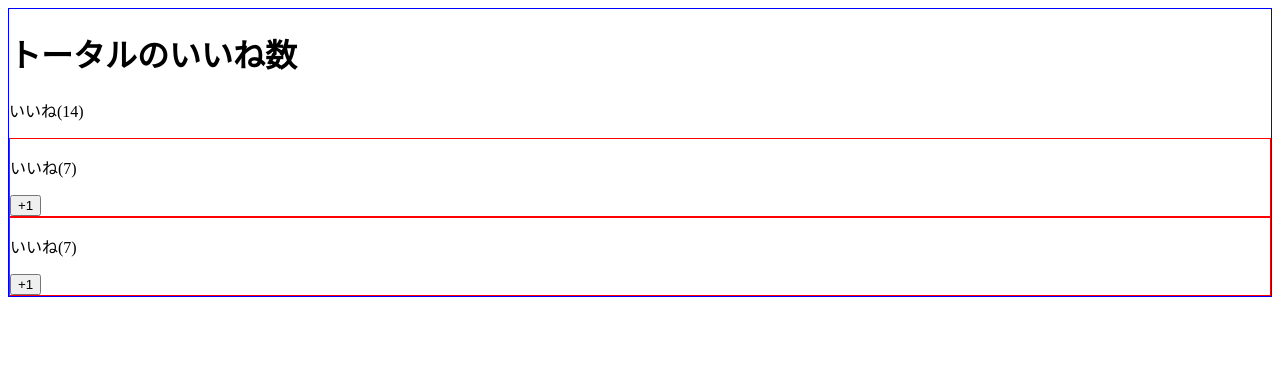
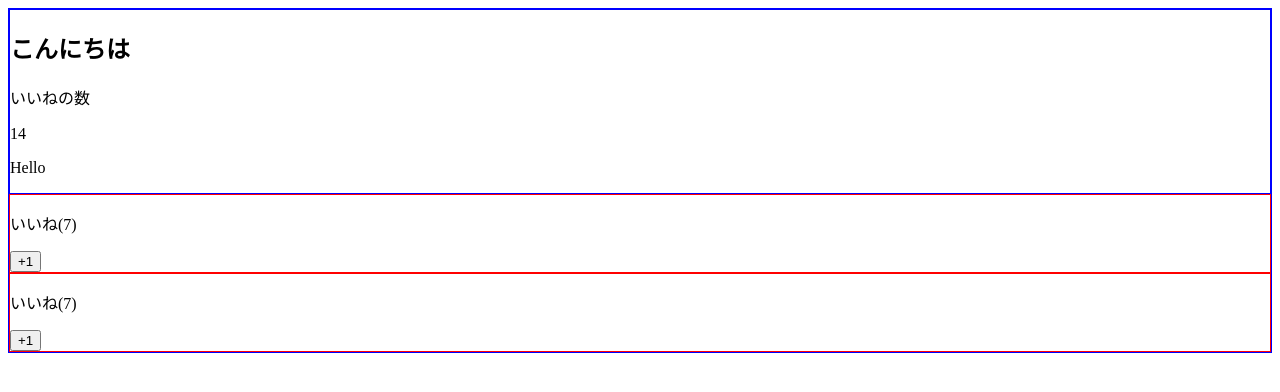
Before and after one commit to takahiromasui001/vuetry, a Vue app in the folder try-vue-cli/: page / in a window 1280 px wide. Shown: the top 392 px of the page. Built offline with nearby package versions, Linux system fonts and the light colour scheme.

Commit message:
名前つきスロット

```diff
--- a/try-vue-cli/src/App.vue
+++ b/try-vue-cli/src/App.vue
@@ -1,9 +1,15 @@
 <template>
   <div>
-    <LikeHeader></LikeHeader>
-    <p>いいね({{ number }})</p>
-    <LikeNumber :total-number="number" test-props="test"></LikeNumber>
-    <LikeNumber :total-number="number" test-props="test"></LikeNumber>
+    <LikeHeader header-text="Hello">
+      <template v-slot:title>
+        <h2>こんにちは</h2>
+      </template>
+      <template v-slot:number>
+        <p>{{ number }}</p>
+      </template>
+    </LikeHeader>
+    <LikeNumber :total-number="number" @my-click="incrementNumber"></LikeNumber>
+    <LikeNumber :total-number="number"></LikeNumber>
   </div>
 </template>
 
@@ -18,6 +24,11 @@
   },
   components: {
     LikeHeader
+  },
+  methods: {
+    incrementNumber(value) {
+      this.number = value
+    }
   }
 }
 </script>
@@ -26,4 +37,7 @@
 div {
   border: 1px solid blue;
 }
+h1 {
+  color: blue;
+}
 </style>
--- a/try-vue-cli/src/components/LikeHeader.vue
+++ b/try-vue-cli/src/components/LikeHeader.vue
@@ -1,3 +1,20 @@
 <template>
-  <h1>トータルのいいね数</h1>
+  <div>
+    <slot name="title"></slot>
+    <p>いいねの数</p>
+    <slot name="number"></slot>
+    <p>{{ headerText }}</p>
+  </div>
 </template>
+
+<script>
+export default {
+  props: ['headerText']
+}
+</script>
+
+<style scoped>
+h1 {
+  color: red;
+}
+</style>
--- a/try-vue-cli/src/components/LikeNumber.vue
+++ b/try-vue-cli/src/components/LikeNumber.vue
@@ -15,7 +15,7 @@
   },
   methods: {
     increment() {
-      this.number += 1
+      this.$emit('my-click', this.totalNumber + 1)
     }
   }
 }
```
